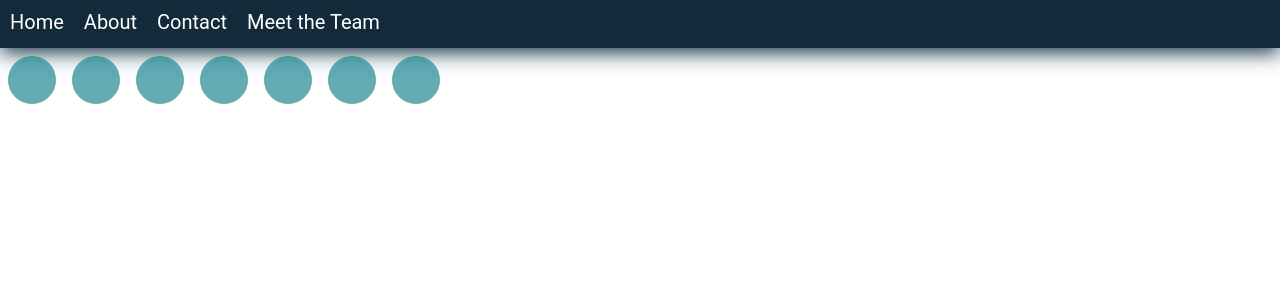
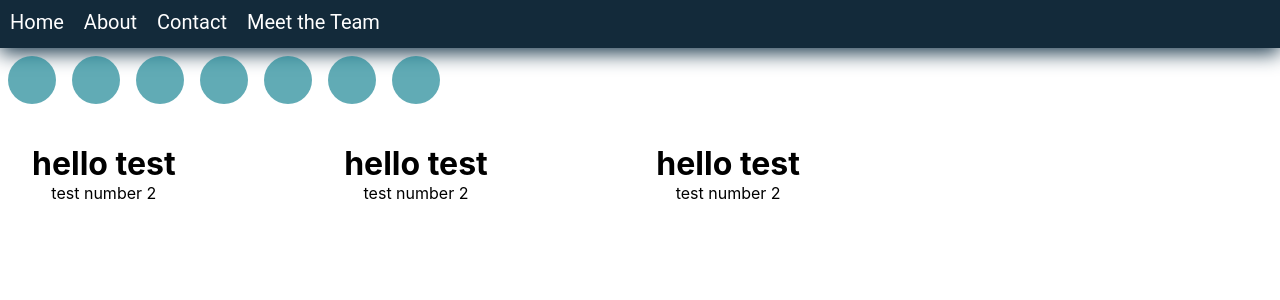
Before and after one commit to ccubed-dev/Website-Old, a React (Create React App) app: page / in a window 1280 px wide. Shown: the top 300 px of the page. Built offline with nearby package versions, Linux system fonts and the light colour scheme.

Commit message:
Adding MetricsCounters and MetricsBar components

```diff
--- /dev/null
+++ b/src/components/atoms/MetricsCounter.jsx
@@ -0,0 +1,31 @@
+import React from "react";
+import styled from "styled-components";
+// import {FlexColumn} from "@atoms";
+
+const FlexColumn = styled.div`
+	display: flex;
+	flex-direction: column;
+	align-items: center;
+`;
+
+const Header = styled.h1`
+	margin-block-start: 0em;
+	margin-block-end: 0em;
+`;
+
+const SubText = styled.p`
+	margin-block-start: 0em;
+	margin-block-end: 0em;
+`;
+
+
+const MetricsCounter = () => {
+    return (
+        <FlexColumn>
+            <Header>hello test</Header>
+            <SubText>test number 2</SubText>
+        </FlexColumn>
+    );
+};
+
+export default MetricsCounter;
--- a/src/components/atoms/index.js
+++ b/src/components/atoms/index.js
@@ -2,6 +2,7 @@ import AppContainer from "./AppContainer";
 import AppLogo from "./AppLogo";
 import CircularButton from "./CircularButton";
 import HeaderLink from "./HeaderLink";
+import MetricsCounter from "./MetricsCounter";
 import PageContainer from "./PageContainer";
 import SocialMediaIcon from "./SocialMediaIcon";
 
@@ -9,6 +10,7 @@ export {
     AppContainer,
     AppLogo,
     CircularButton,
+    MetricsCounter,
     PageContainer,
     HeaderLink,
     SocialMediaIcon,
--- /dev/null
+++ b/src/components/molecules/MetricsBar.jsx
@@ -0,0 +1,21 @@
+import React from "react";
+import styled from "styled-components";
+import {MetricsCounter} from "@atoms";
+
+const Container = styled.div`
+	display: flex;
+	flex-direction: row;
+	justify-content: space-between;
+	padding: 2em;
+	width: 60%;
+`;
+
+export default function MetricsBar() {
+    return (
+        <Container>
+            <MetricsCounter></MetricsCounter>
+            <MetricsCounter></MetricsCounter>
+            <MetricsCounter></MetricsCounter>
+        </Container>
+    );
+}
--- a/src/components/molecules/index.js
+++ b/src/components/molecules/index.js
@@ -1,6 +1,7 @@
-
+import MetricsBar from "./MetricsBar";
 import SocialMediaBar from "./SocialMediaBar";
 
 export {
-    SocialMediaBar
+    MetricsBar,
+    SocialMediaBar,
 };
--- a/src/scenes/Home.jsx
+++ b/src/scenes/Home.jsx
@@ -1,7 +1,7 @@
 import React from "react";
 import {PageContainer} from "@atoms";
+import {MetricsBar, SocialMediaBar} from "@molecules";
 import {Header} from "@organisms";
-import {SocialMediaBar} from "@molecules";
 
 function Home() {
 
@@ -9,6 +9,7 @@ function Home() {
         <PageContainer>
             <Header></Header>
             <SocialMediaBar></SocialMediaBar>
+            <MetricsBar></MetricsBar>
         </PageContainer>
     );
 }
```
